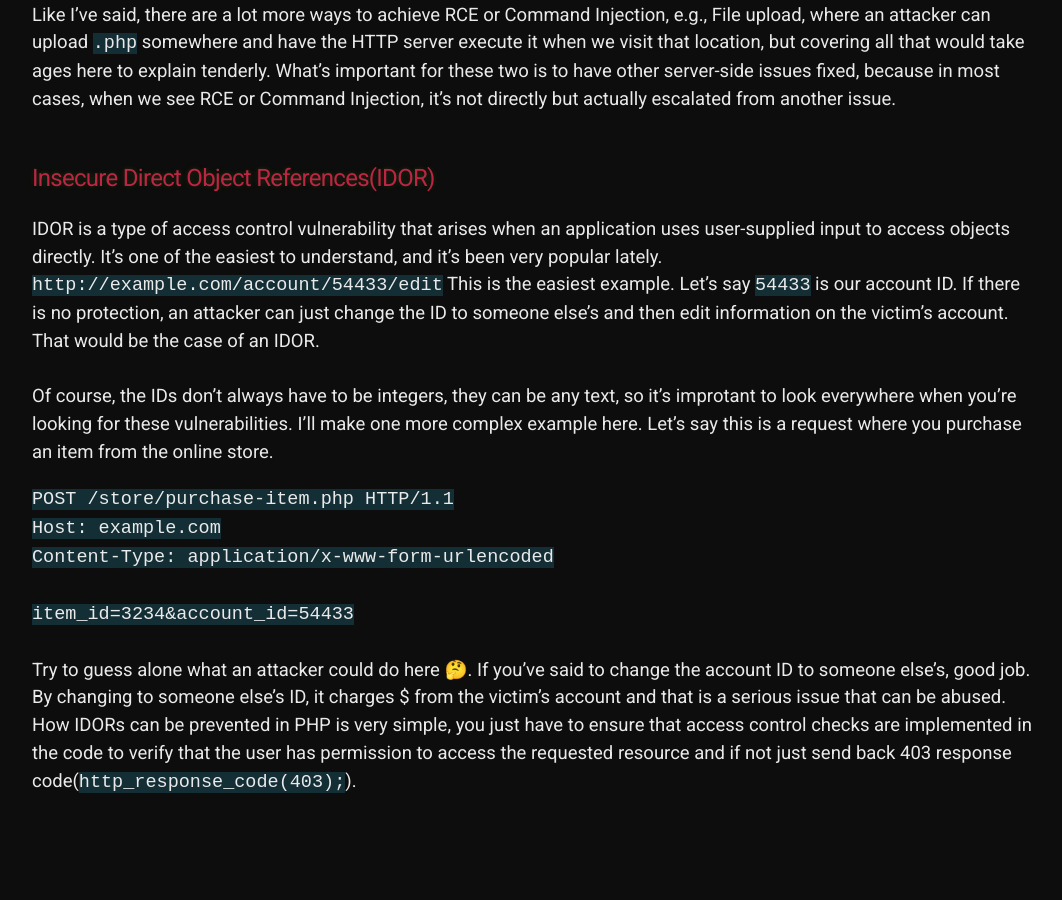
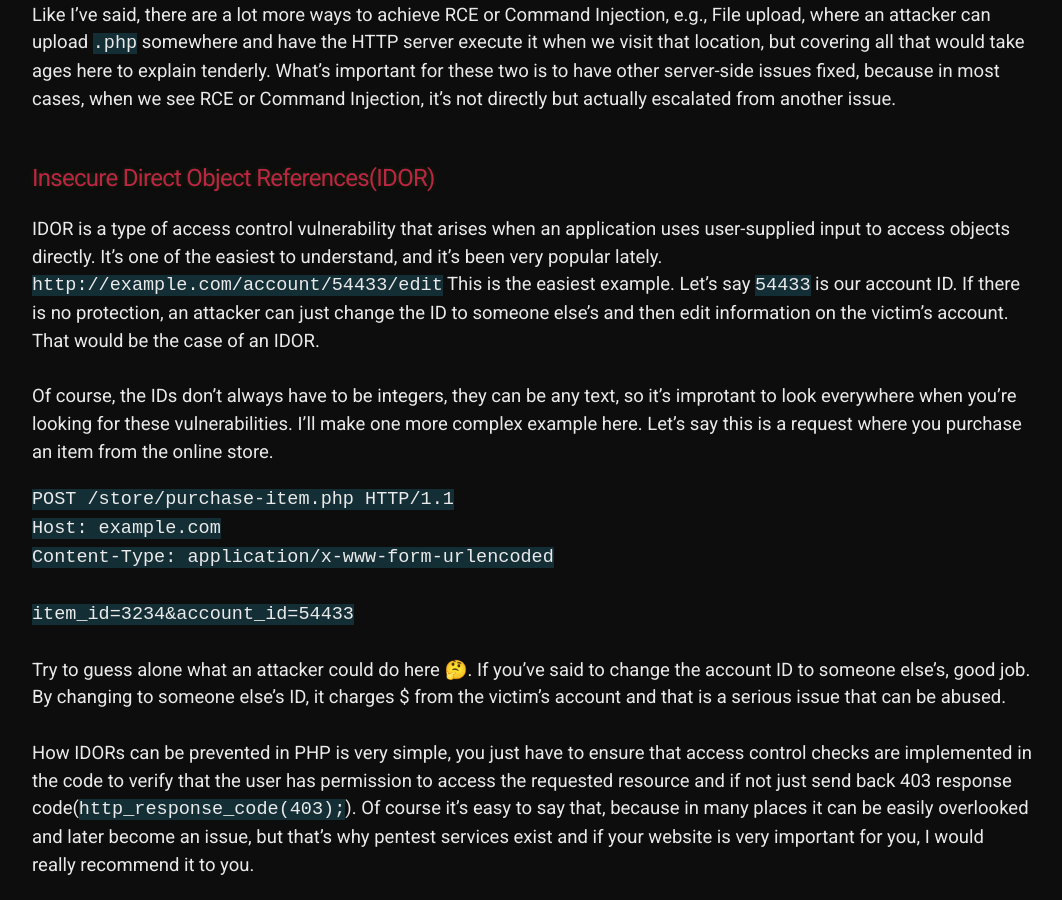
Before and after one commit to 20kilograma/blog, a Jekyll site: the page built from php-sec.md, in a window 1280 px wide and 900 px high, scrolled down 12717 px. Shown: the whole window, without its empty margins (108-1170 px from the left). Built offline with Jekyll 4.4.1, drawn with Linux system fonts in a browser that asks for light colours; some web fonts are replaced; our own code applies the rules of GitHub Pages for plain Markdown files; before the commit the page ends 13533 px from its top, so only the background shows below that.

Commit message:
Update php-sec.md

```diff
--- a/php-sec.md
+++ b/php-sec.md
@@ -249,5 +249,5 @@ Content-Type: application/x-www-form-urlencoded<br><br>
 item_id=3234&account_id=54433<br>
 </code>
 <br>
-Try to guess alone what an attacker could do here 🤔. If you've said to change the account ID to someone else's, good job. By changing to someone else's ID, it charges $ from the victim's account and that is a serious issue that can be abused. <br>
-How IDORs can be prevented in PHP is very simple, you just have to ensure that access control checks are implemented in the code to verify that the user has permission to access the requested resource and if not just send back 403 response code(<code>http_response_code(403);</code>).
+Try to guess alone what an attacker could do here 🤔. If you've said to change the account ID to someone else's, good job. By changing to someone else's ID, it charges $ from the victim's account and that is a serious issue that can be abused. <br><br>
+How IDORs can be prevented in PHP is very simple, you just have to ensure that access control checks are implemented in the code to verify that the user has permission to access the requested resource and if not just send back 403 response code(<code>http_response_code(403);</code>). Of course it's easy to say that, because in many places it can be easily overlooked and later become an issue, but that's why pentest services exist and if your website is very important for you, I would really recommend it to you.
```
